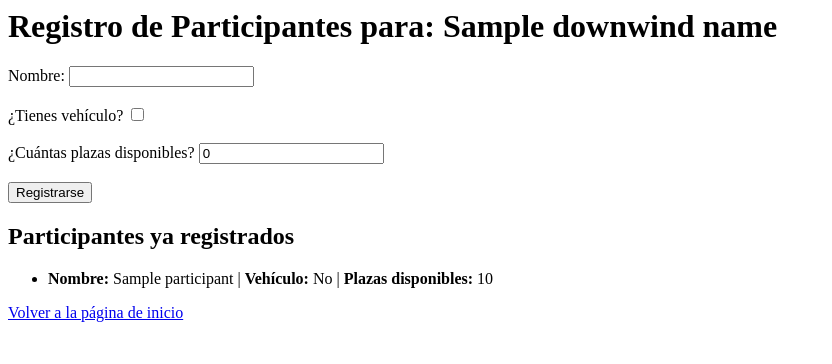
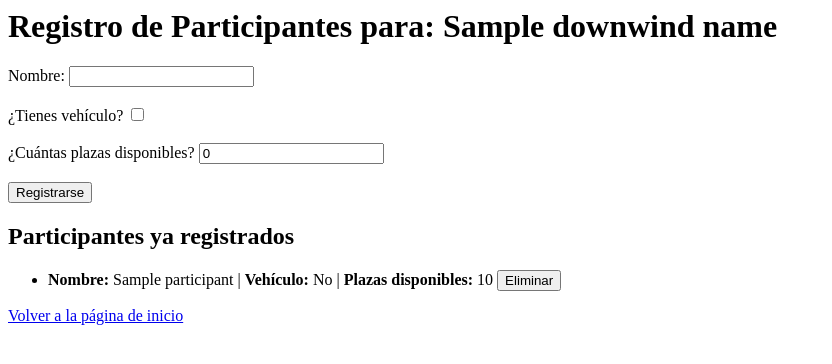
Before and after one commit to scheggia5071/DownwindLogistic, a Flask app: template templates/register.html in a window 1280 px wide. Shown: the top 364 px of the page, without its empty margins (0-832 px from the left). Run offline with Flask 3, Linux system fonts and the light colour scheme; the template is opened without the code that fills it: most values are stand-ins (such as "Sample title", 1, 10 or a date in 2020).

Commit message:
Added delete participant functionality

```diff
--- a/templates/register.html
+++ b/templates/register.html
@@ -31,6 +31,9 @@
                 <strong>Nombre:</strong> {{ participant.name }} |
                 <strong>Vehículo:</strong> {{ 'Sí' if participant.vehicle else 'No' }} |
                 <strong>Plazas disponibles:</strong> {{ participant.seats }}
+				<!-- Formulario para eliminar participante -->
+				<form action="{{ url_for('delete_participant', downwind_name=downwind_name, participant_name=participant.name) }}" method="POST" style="display:inline;">
+					<button type="submit">Eliminar</button>
             </li>
             {% endfor %}
         {% else %}
```
